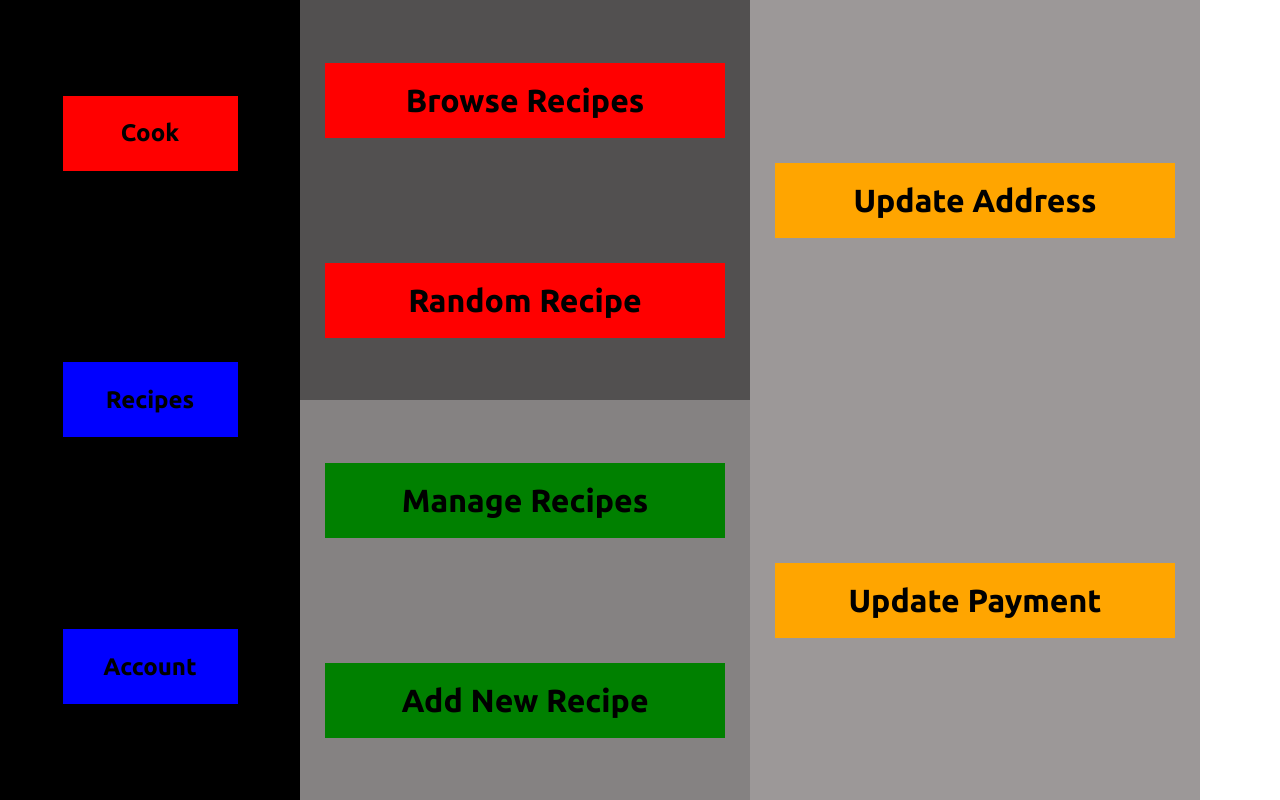
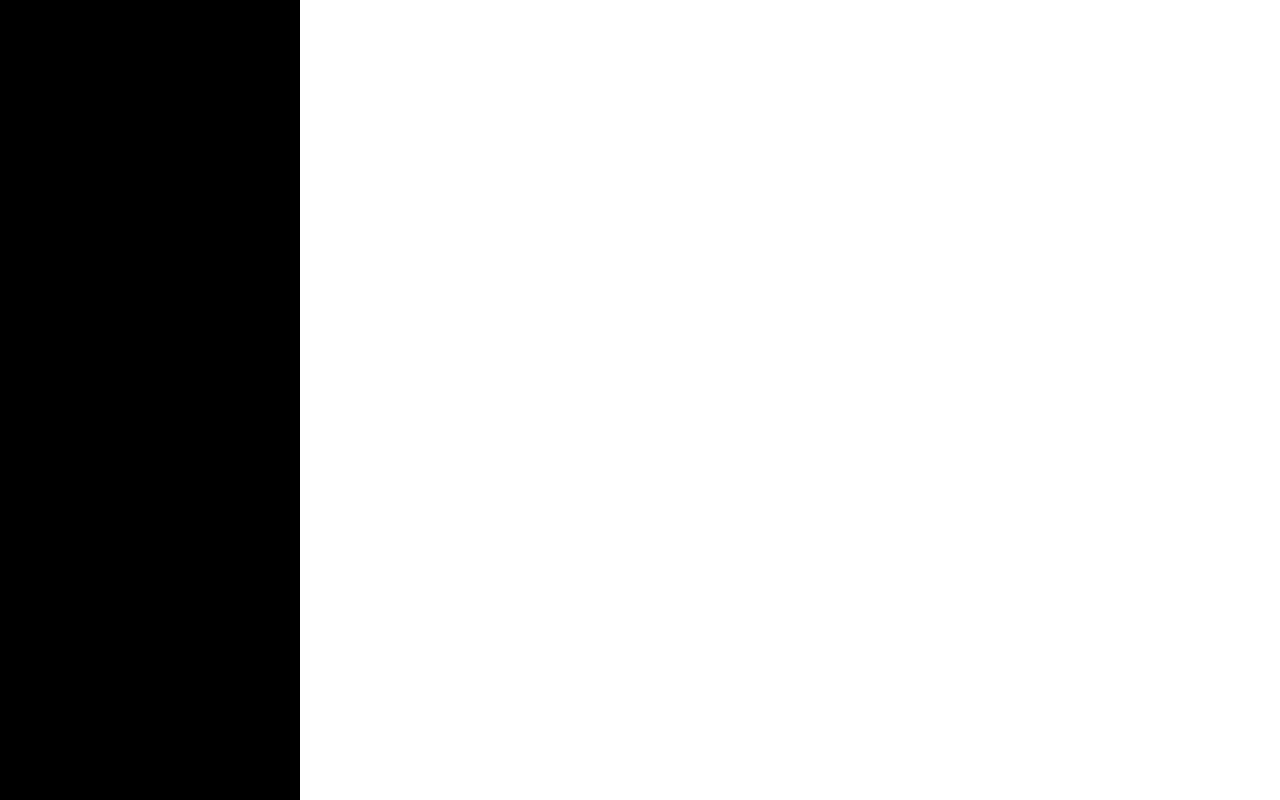
Before and after one commit to rkulskis/ChefDoe, a React (Create React App) app in the folder chef/: page / in a window 1280 px wide. Built offline with nearby package versions, Linux system fonts and the light colour scheme.

Commit message:
yet another huge refactor, hoping this setup is final

```diff
--- /dev/null
+++ b/chef/src/App.js
@@ -0,0 +1,16 @@
+import './index.css';
+
+function App() {
+  return (
+    <Navbar></Navbar>
+  );
+}
+
+function Navbar(){
+  return (
+    <div className = "mainTab flexer">
+    </div>
+  );
+}
+
+export default App;
--- a/chef/src/index.css
+++ b/chef/src/index.css
@@ -49,7 +49,7 @@ html, body{
 }
 
 /* ---------------------- main menu styles ---------------------- */
-#mainTab{
+.mainTab{
   z-index: 1;
   width: 300px;
   height: 100%;
@@ -75,7 +75,7 @@ html, body{
   color: #fff;
 }
 
-#cookCover{
+.cookCover{
   z-index: 1;
   left: 300px;
   width: 450px;
@@ -91,16 +91,16 @@ html, body{
   height: 50%;
 }
 
-#cookTab{
+.cookTab{
   background-color: #525050;
 }
 
-#manageTab{
+.manageTab{
   top: 50%;
   background-color: #858282;
 }
 
-#accTab{
+.accTab{
   left: 750px;
   height: 100%;
   background-color: #9c9898;
--- a/chef/src/index.js
+++ b/chef/src/index.js
@@ -1,69 +1,11 @@
 import React from 'react';
 import ReactDOM from 'react-dom/client';
 import './index.css';
-
-const colors = ['red', 'blue', 'green', 'yellow', 'black'];
-
-class Mover extends React.Component{
-	constructor(props){
-		super(props);
-		this.state = {
-			color: 'red'
-		};
-	}
-
-	getRandomColor(){
-		const diffColors = colors.filter(color => color !== this.state.color);
-		const randomColorIndex = Math.floor(Math.random() * diffColors.length);
-		return diffColors[randomColorIndex];
-	}
-
-	handleClick(){
-		this.setState(({color}) => ({color: this.getRandomColor()}));
-	}
-
-	render(){
-		return (
-		<div class = "mainButton flexer" style = {{backgroundColor: this.state.color}}
-		onClick = {() => this.handleClick()}>Cook</div>
-		);
-	}
-}
-
-class MainPage extends React.Component{
-	render(){
-		return(
-			<>
-	      	<div id = "mainTab" class = "flexer">
-	      		<Mover />
-{/*	      		<div class="mainButton flexer">
-	        	Cook
-	        	<div id = "cookCover" class = "flexer"></div>*/}
-	     		<div class="mainButton flexer">Recipes</div>
-	      		<div class="mainButton flexer">Account</div>
-	    	</div>
-
-	    	<div id = "cookTab" class = "subTab flexer">
-	      		<div class="subButton cook flexer">Browse Recipes</div>
-	     		<div class="subButton cook flexer">Random Recipe</div>
-	    	</div>
-
-	    	<div id = "manageTab" class = "subTab flexer">
-	      		<div class="subButton manage flexer">Manage Recipes</div>
-	     		<div class="subButton manage flexer">Add New Recipe</div>
-	    	</div>
-
-	    	<div id = "accTab" class = "subTab flexer">
-	      		<div class="subButton acc flexer">Update Address</div>
-	      		<div class="subButton acc flexer">Update Payment</div>
-	    	</div>
-
-	    	</>
-    	);
-	}
-}
-
-
+import App from './App';
 
 const root = ReactDOM.createRoot(document.getElementById('root'));
-root.render(<MainPage />);
+root.render(
+  <React.StrictMode>
+    <App />
+  </React.StrictMode>
+);
```
Also changed, not shown: 1 other file (tests, documents, lock files or other folders).
